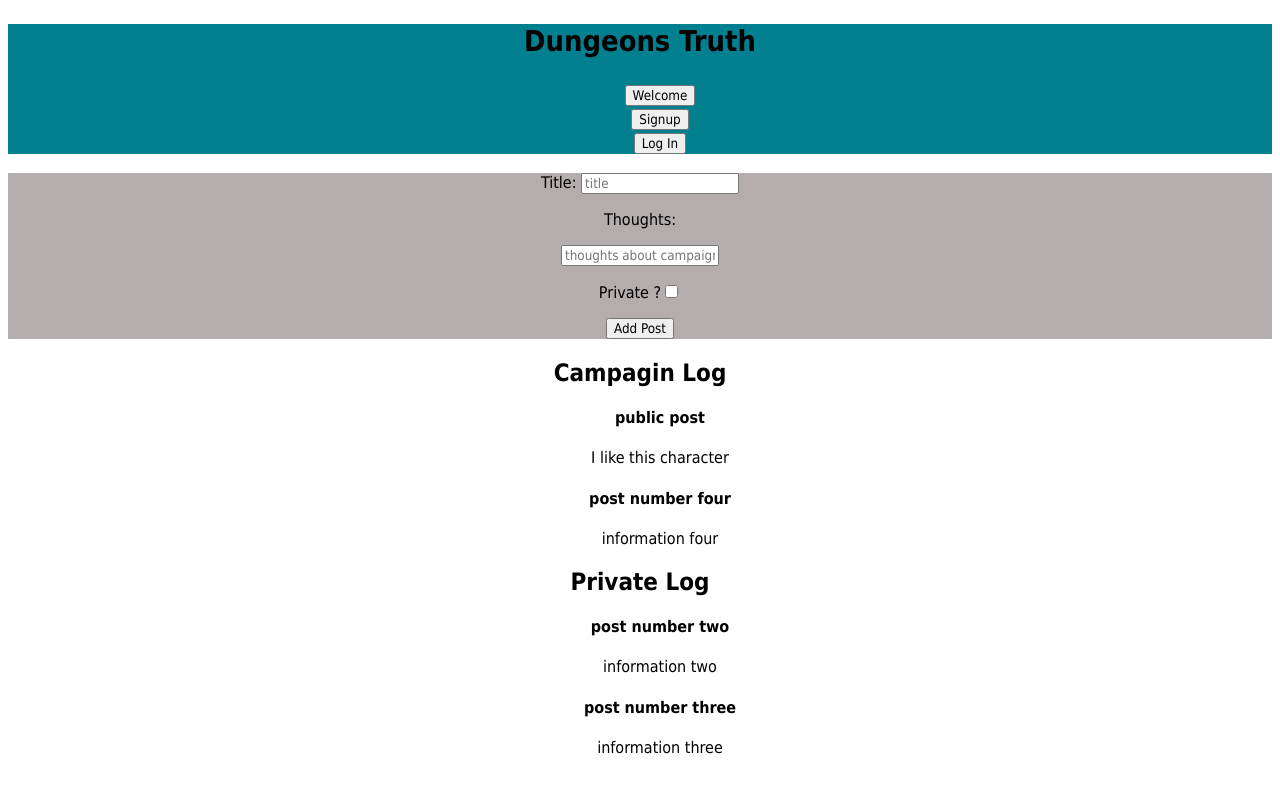
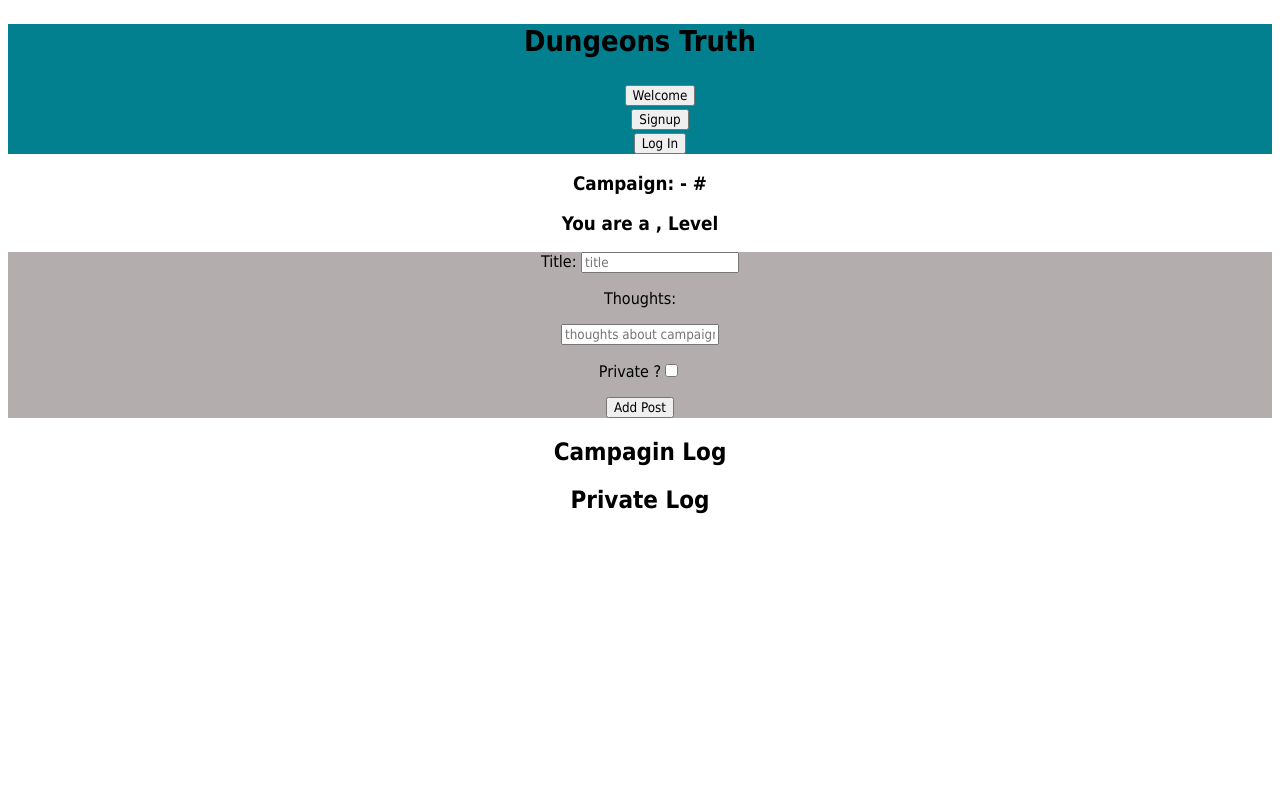
Before and after one commit to ivybenson/dd-logging-client, a React (Create React App) app: page /dashboard in a window 1280 px wide. Shown: the top 792 px of the page. Built offline with nearby package versions, Linux system fonts and the light colour scheme.

Commit message:
static finish

```diff
--- a/src/App.js
+++ b/src/App.js
@@ -15,44 +15,7 @@ class App extends React.Component {
     users: [],
     campaign: {},
     character: {},
-    posts: [
-      {
-        id: 1,
-        characterid: 1,
-        campaignid: 1,
-        title: "public post",
-        content: "I like this character",
-        private: false,
-        datecreated: "01/07/21",
-      },
-      {
-        id: 2,
-        characterid: 1,
-        campaignid: 1,
-        title: "post number two",
-        content: "information two",
-        private: true,
-        datecreated: "01/08/21",
-      },
-      {
-        id: 3,
-        characterid: 1,
-        campaignid: 1,
-        title: "post number three",
-        content: "information three",
-        private: true,
-        datecreated: "01/09/21",
-      },
-      {
-        id: 4,
-        characterid: 1,
-        campaignid: 1,
-        title: "post number four",
-        content: "information four",
-        private: false,
-        datecreated: "01/10/21",
-      },
-    ],
+    posts: [],
     addCampaign: (campaign) => {
       this.setState({ campaign: campaign });
     },
@@ -77,7 +40,7 @@ class App extends React.Component {
           <Route path="/" component={NavBar} />
           <Route path="/" exact component={LandingPage} />
           <Route path="/createcampaign" component={CreateCampaign} />
-          <Route path="createcharacter" component={CreateCharacter} />
+          <Route path="/character" component={CreateCharacter} />
           <Route path="/dashboard" component={Dashboard} />
           <Route path="/signup" component={Signup} />
           <Route path="/login" component={Login} />
--- a/src/CreateCampaign/CreateCampaign.js
+++ b/src/CreateCampaign/CreateCampaign.js
@@ -40,7 +40,7 @@ export default class CreateCampaign extends React.Component {
     //   .catch((error) => this.setState({ error }));
 
     this.context.addCampaign(campaign);
-    this.props.history.push("/createcharacter");
+    this.props.history.push("/character");
   };
 
   render() {
--- a/src/Dashboard/Dashboard.js
+++ b/src/Dashboard/Dashboard.js
@@ -1,11 +1,22 @@
 import React from "react";
 import CampaignLog from "../CampaignLog/CampaignLog";
 import AddPost from "../AddPost/AddPost";
+import Context from "../Context";
 
 export default class Dashboard extends React.Component {
+  static contextType = Context;
   render() {
     return (
       <div onSubmit={this.addEvent}>
+        <h3>
+          Campaign: {this.context.campaign.name} - #{this.context.campaign.id}
+        </h3>
+        <h3>
+          You are {this.context.character.name} a {this.context.character.race}{" "}
+          {this.context.character.characterclass}, Level{" "}
+          {this.context.character.level}
+        </h3>
+
         <AddPost />
         <CampaignLog />
       </div>
--- a/src/Login/Login.js
+++ b/src/Login/Login.js
@@ -25,7 +25,7 @@ export default class Login extends React.Component {
     //     this.setState({ error: res.error });
     //   });
     TokenService.saveAuthToken("098092840981209wceoiewuhc");
-    this.props.history.push("/dashboard");
+    this.props.history.push("/createcampaign");
   };
 
   render() {
--- a/src/Signup/Signup.js
+++ b/src/Signup/Signup.js
@@ -1,5 +1,5 @@
 import React from "react";
-import AuthApiService from "../services/auth-api-service";
+// import AuthApiService from "../services/auth-api-service";
 import TokenService from "../services/token-service";
 import { Link } from "react-router-dom";
 
```
Also changed, not shown: 2 other files (tests, documents, lock files or other folders).
